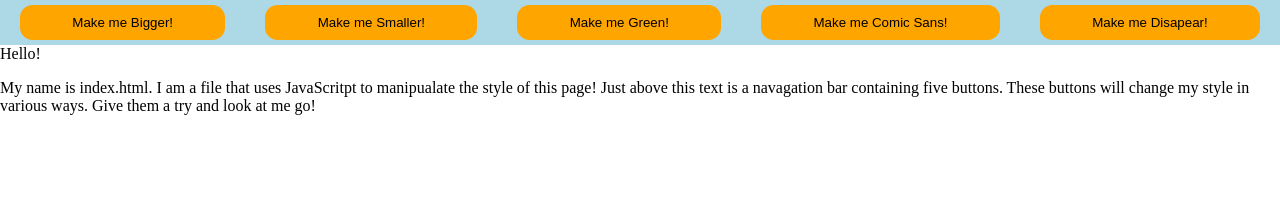
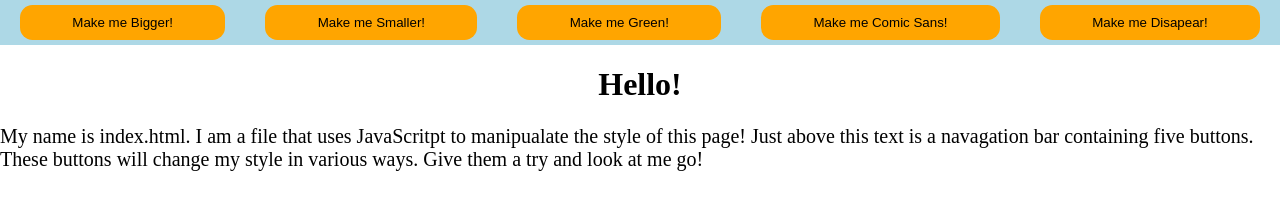
Before and after one commit to R2OH/javaScriptStyleManipulator, a plain HTML site: page index.html in a window 1280 px wide. Drawn offline with nearby package versions, Linux system fonts and the light colour scheme.

Commit message:
orgin commit

```diff
--- a/index.html
+++ b/index.html
@@ -13,11 +13,11 @@
 		<button type="button" id="button3" class="button" value="Make me Comic Sans!">Make me Comic Sans!</button>
 		<button type="button" id="button4" class="button" value="Make me Disapear!" onclick="goodbye()">Make me Disapear!</button>
 	</div>
-	<hr1>Hello!</hr1>
+	<h1>Hello!</h1>
 		<p>My name is index.html. I am a file that uses JavaScritpt to manipualate the style of this page! Just above this text is a navagation bar containing five buttons. These buttons will change my style in various ways. Give them a try and look at me go!
 		</p>
 
 <script src="https://code.jquery.com/jquery-3.1.1.js"></script>
-<script src=".\script.js"></script>
+<script src="script.js"></script>
 </body>
 </html>
--- a/style.css
+++ b/style.css
@@ -16,6 +16,14 @@ button {
 	width: auto;
 }
 
+h1 {
+	text-align: center;
+}
+
+p {
+	font-size: 20px;
+}
+
 #toolbar {
 	background-color: lightblue;
 	display: grid;
```
